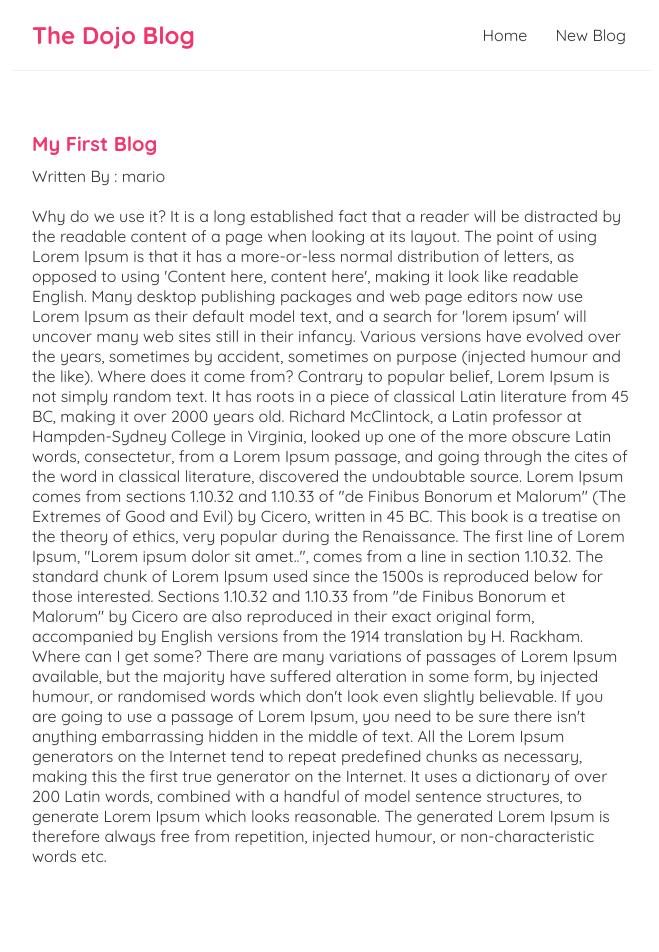
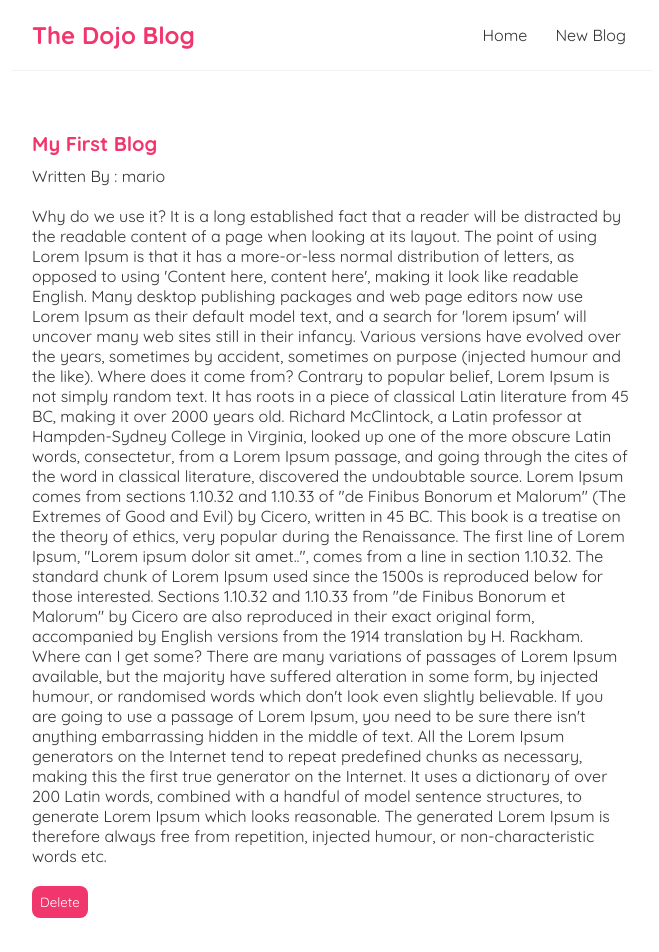
Before and after one commit to ahmadalhasani946/React-Tutorial-dojo-blog, a React (Create React App) app: page /blogs/1 in a window 1280 px wide. Shown: the top 952 px of the page, without its empty margins (308-967 px from the left). Built offline with nearby package versions, Linux system fonts and the light colour scheme; data requests are answered from the project's data file; the HTML template or start-up script is replaced by a standard one.

Commit message:
lesson 31 Deleting Blogs

```diff
--- a/src/BlogDetails.js
+++ b/src/BlogDetails.js
@@ -1,11 +1,19 @@
-import { useParams } from "react-router-dom";
+import { useHistory, useParams } from "react-router-dom";
 import useFetch from "./useFetch";
 
 const BlogDetails = () => {
 
     const { id } = useParams();
+    const {data: blog, isPending, error} = useFetch(`http://localhost:8000/blogs/${id}`);
+    const history = useHistory();
 
-    const {data: blog, isPending, error} = useFetch(`http://localhost:8000/blogs/${id}`);
+    const handleClick = () => {
+        fetch(`http://localhost:8000/blogs/${id}`, {
+            method: "DELETE"
+        }).then(() => {
+            history.push("/");
+        });
+    };
 
     return (
         <div className="blog-details">
@@ -16,6 +24,7 @@
                     <h2>{ blog.title }</h2>
                     <p>Written By : { blog.author }</p>
                     <div>{ blog.body }</div>
+                    <button onClick={handleClick}>Delete</button>
                 </article>
             )}
         </div>
--- a/src/index.css
+++ b/src/index.css
@@ -61,6 +61,14 @@
 .blog-details div {
   margin: 20px 0;
 }
+.blog-details button {
+  background: #f1356d;
+  color: #fff;
+  border: 0;
+  padding: 8px;
+  border-radius: 8px;
+  cursor: pointer;
+}
 
 /* create new blog form */
 .create {
```
